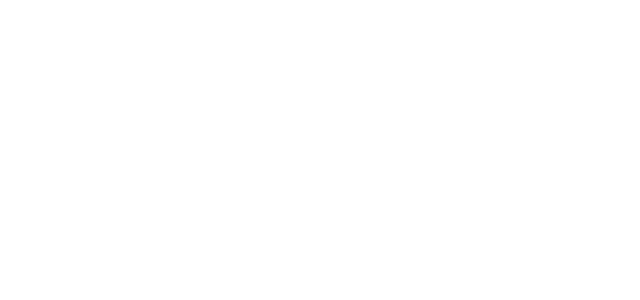
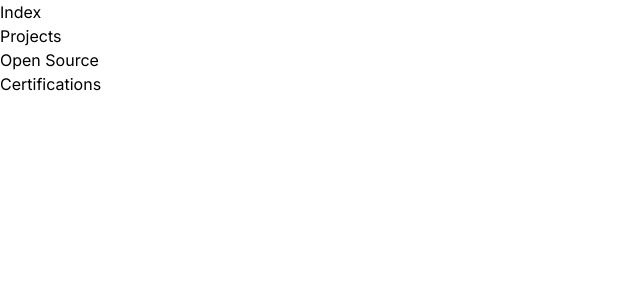
Before and after one commit to wulandari-tech/portfolio-site, a Next.js app: page / in a window 1280 px wide. Shown: the top 300 px of the page, without its empty margins (0-640 px from the left). Built offline with nearby package versions, Linux system fonts and the light colour scheme.

Commit message:
Create navigation bar links

```diff
--- /dev/null
+++ b/app/components/NavBar.tsx
@@ -0,0 +1,22 @@
+import Link from "next/link";
+
+export default function NavBar() {
+    return (
+        <nav>
+            <ul>
+                <li>
+                    <Link href={'/'}>Index</Link>
+                </li>
+                <li>
+                    <Link href={'/projects'}>Projects</Link>
+                </li>
+                <li>
+                    <Link href={'/open-source'}>Open Source</Link>
+                </li>
+                <li>
+                    <Link href={'/certifications'}>Certifications</Link>
+                </li>
+            </ul>
+        </nav>
+    )
+}
--- a/app/layout.tsx
+++ b/app/layout.tsx
@@ -1,6 +1,7 @@
 import type { Metadata } from 'next'
 import { Inter } from 'next/font/google'
 import './globals.css'
+import NavBar from './components/NavBar'
 
 const inter = Inter({ subsets: ['latin'] })
 
@@ -16,7 +17,12 @@ export default function RootLayout({
 }) {
   return (
     <html lang="en">
-      <body className={inter.className}>{children}</body>
+      <body className={inter.className}>
+        <NavBar/>
+        <main>
+          {children}
+        </main>
+      </body>
     </html>
   )
 }
```
